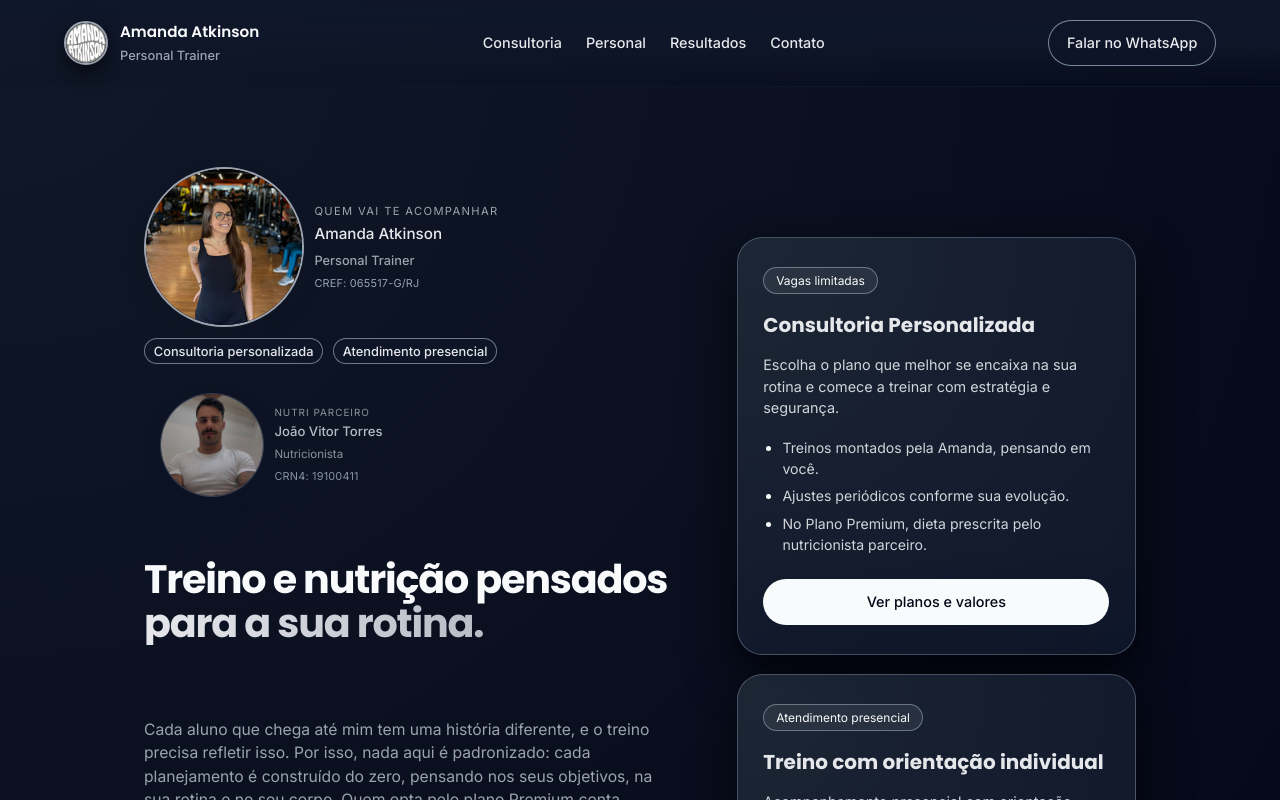
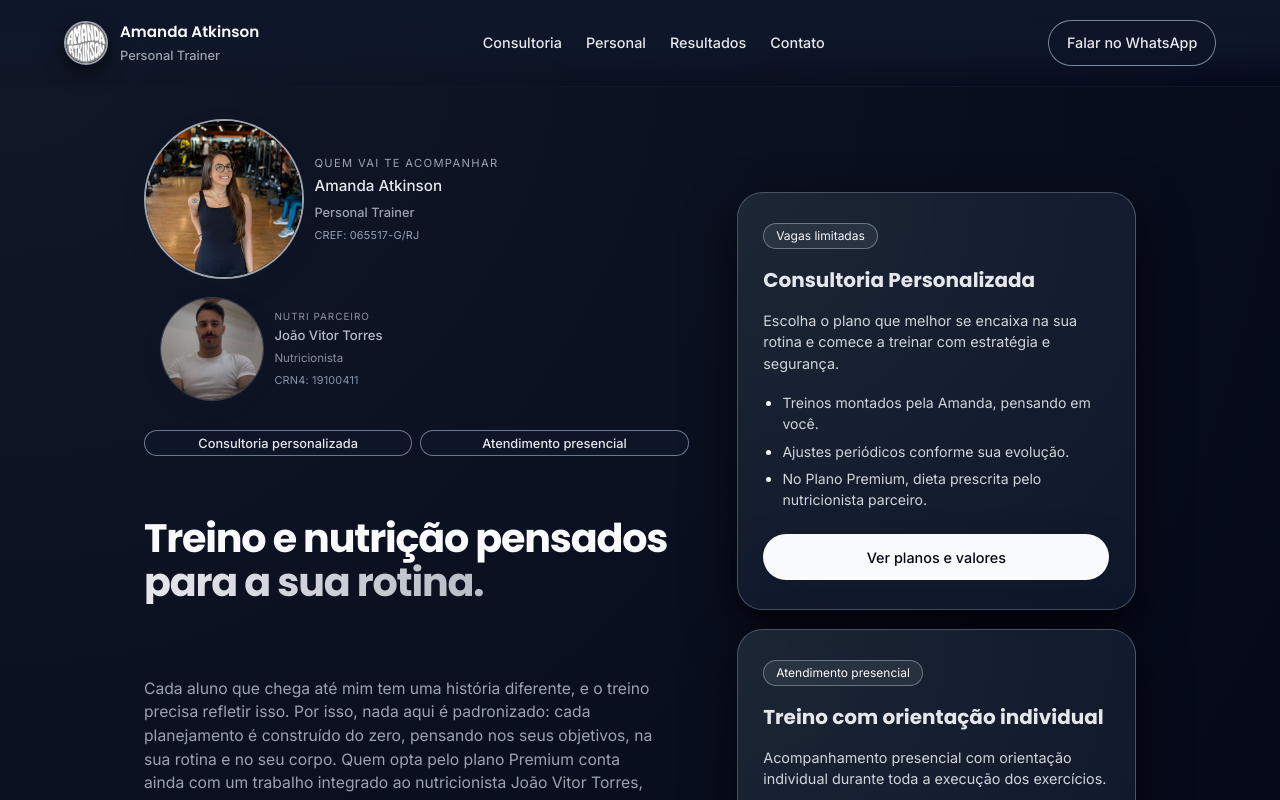
Before and after one commit to annamayatk/landing-page-amanda, a React (Vite) app: page / in a window 1280 px wide. Shown: the top 800 px of the page. Built offline with nearby package versions, Linux system fonts and the light colour scheme.

Commit message:
feat: reposiciona tags do hero abaixo do nutri e ajusta espaçamento
Co-authored-by: Cursor <cursoragent@cursor.com>

```diff
--- a/src/App.css
+++ b/src/App.css
@@ -268,7 +268,7 @@ h6,
   display: grid;
   grid-template-columns: minmax(0, 1.5fr) minmax(0, 1.1fr);
   gap: 3rem;
-  padding: 5rem 5vw 4rem;
+  padding: 2rem 5vw 4rem;
   max-width: 1120px;
   margin: 0 auto;
 }
@@ -327,8 +327,7 @@ h6,
   align-items: center;
   gap: 0.65rem;
   margin-left: 1rem;
-  /* Espaço extra entre as tags e o bloco do João (além do gap do .amanda-intro) */
-  margin-top: 1.1rem;
+  margin-top: 0.4rem;
   opacity: 0.88;
   transition: opacity 160ms ease-out;
 }
@@ -446,13 +445,20 @@ a.hero-tag-link:hover {
 .hero-tags {
   display: flex;
   align-items: center;
-  gap: 0.6rem;
-  flex-wrap: wrap;
+  gap: 0.5rem;
+  flex-wrap: nowrap;
 }
 
-/* Tags logo abaixo da linha foto + texto da Amanda, antes do João */
-.hero-tags--after-amanda {
+.hero-tags--after-partner {
   width: 100%;
+  margin-top: 1.15rem;
+}
+
+.hero-tags--after-partner .hero-tag {
+  flex: 1;
+  justify-content: center;
+  text-align: center;
+  white-space: nowrap;
 }
 
 .hero h1 {
@@ -1167,7 +1173,7 @@ a.hero-tag-link:hover {
 
   .hero {
     grid-template-columns: minmax(0, 1fr);
-    padding-top: 4rem;
+    padding-top: 1.15rem;
   }
 
   .plans-grid {
@@ -1204,6 +1210,11 @@ a.hero-tag-link:hover {
   .amanda-photo-wrapper {
     width: 128px;
     height: 128px;
+  }
+
+  .hero-tags--after-partner .hero-tag {
+    font-size: 0.7rem;
+    padding: 0.18rem 0.4rem;
   }
 
   .partner-photo-wrapper {
--- a/src/pages/Home.tsx
+++ b/src/pages/Home.tsx
@@ -52,17 +52,6 @@ export function Home() {
                     </p>
                   </div>
                 </div>
-                <div className="hero-tags hero-tags--after-amanda">
-                  <Link to="/consultoria" className="hero-tag hero-tag-link">
-                    Consultoria personalizada
-                  </Link>
-                  <Link
-                    to="/atendimento-presencial"
-                    className="hero-tag hero-tag-link"
-                  >
-                    Atendimento presencial
-                  </Link>
-                </div>
                 <div className="partner-intro">
                   <div className="partner-photo-wrapper">
                     <img
@@ -79,6 +68,17 @@ export function Home() {
                       <span className="intro-registry">CRN4: 19100411</span>
                     </p>
                   </div>
+                </div>
+                <div className="hero-tags hero-tags--after-partner">
+                  <Link to="/consultoria" className="hero-tag hero-tag-link">
+                    Consultoria personalizada
+                  </Link>
+                  <Link
+                    to="/atendimento-presencial"
+                    className="hero-tag hero-tag-link"
+                  >
+                    Atendimento presencial
+                  </Link>
                 </div>
               </div>
             </div>
```
